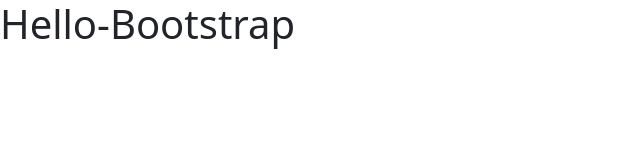
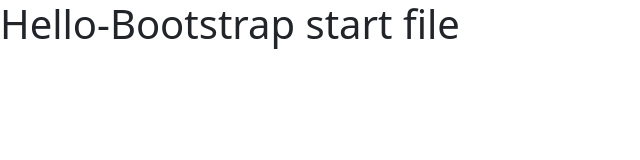
Before and after one commit to hiwot21/boolerplate, a plain HTML site: page index.html in a window 1280 px wide. Shown: the whole page, without its empty margins (0-640 px from the left). Drawn offline with nearby package versions, Linux system fonts and the light colour scheme.

Commit message:
css and html add

```diff
--- a/index.html
+++ b/index.html
@@ -16,7 +16,7 @@
 </head>
 
 <body>
-    <h1>Hello-Bootstrap</h1>
+    <h1>Hello-Bootstrap start file</h1>
 </body>
 
 </html>
```
Also changed, not shown: css/style.css (added).
